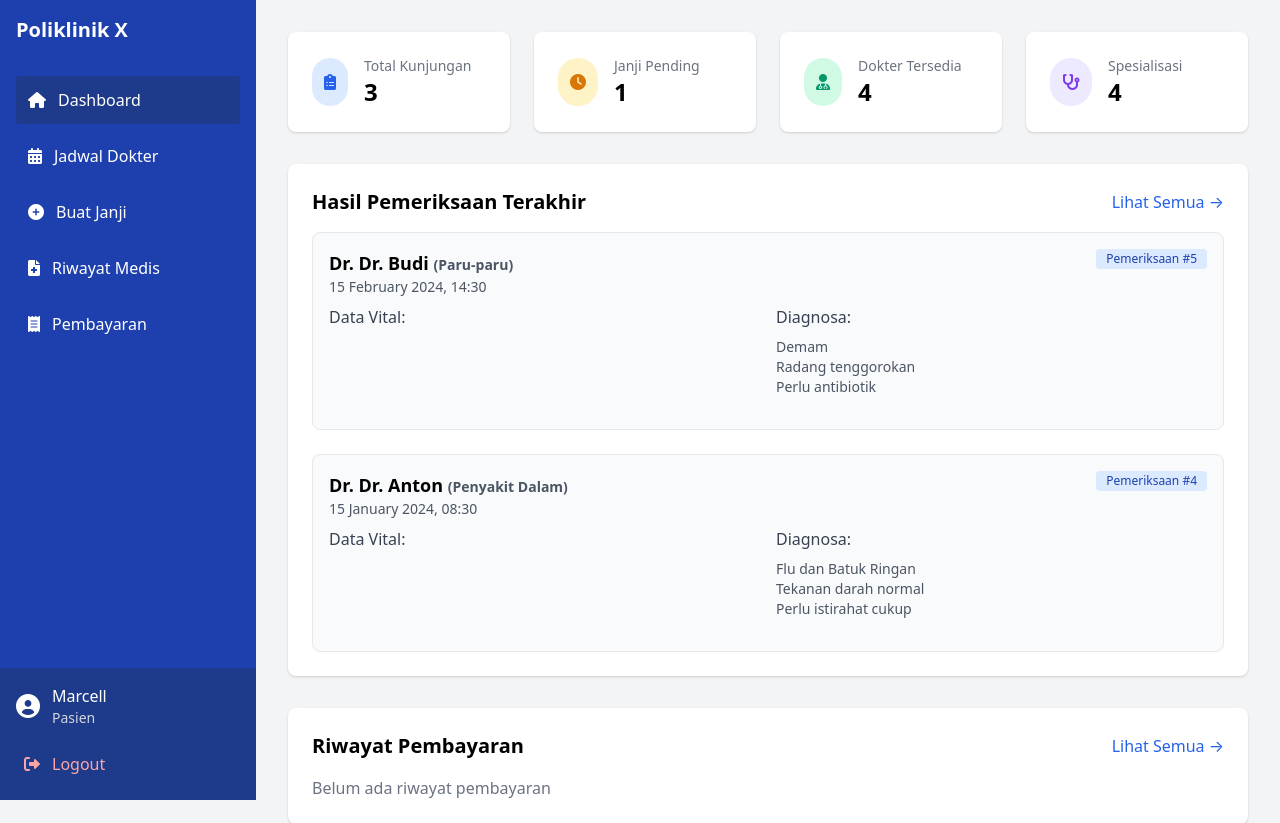
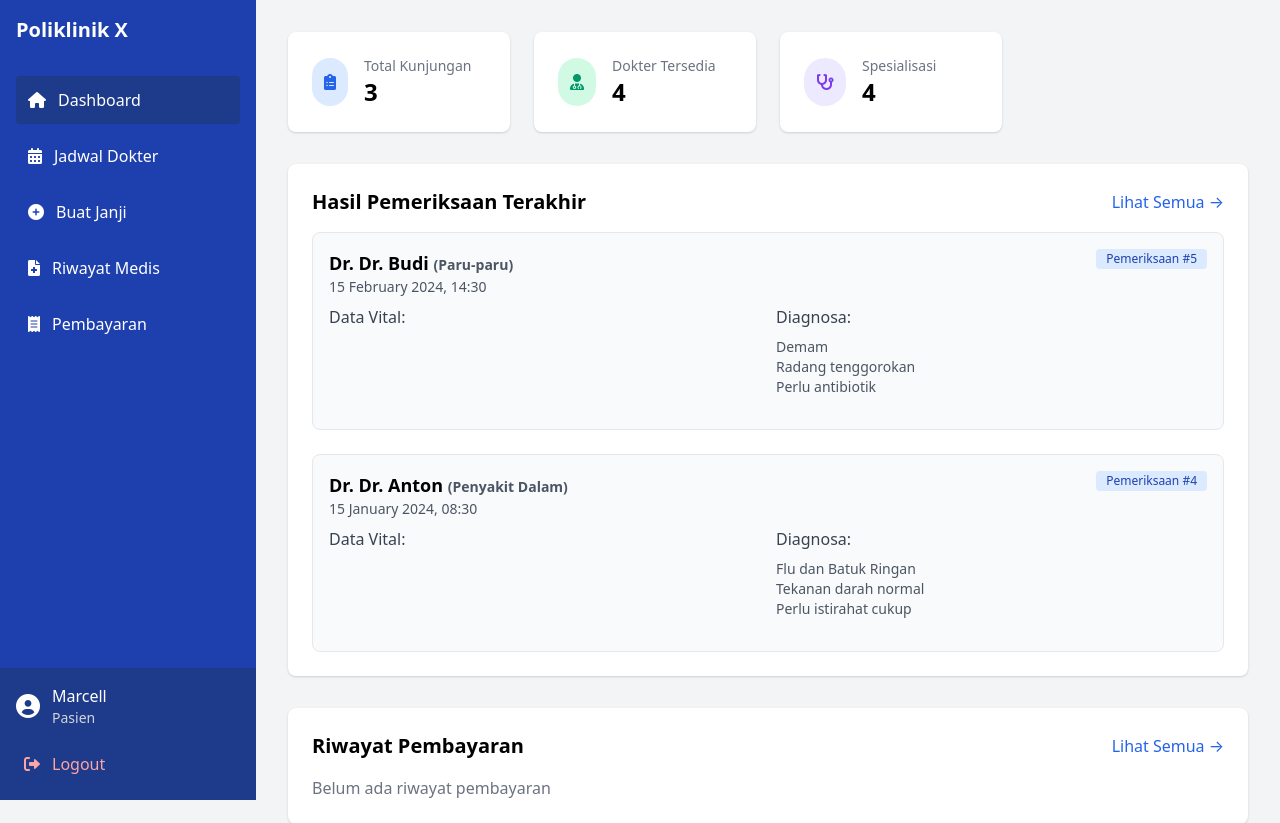
Before and after one commit to Marcellino0/TubesRPL, a PHP site: page /patient/patient_dashboard.php in a window 1280 px wide. Shown: the top 823 px of the page. Run offline with PHP 8.4, Linux system fonts and the light colour scheme; the visitor is signed in with stand-in values (Sample User, id 1); data comes from the database, SQL or seed files in the repository; data that the repository does not hold is empty.

Commit message:
Hapus card janji pending

```diff
--- a/patient/patient_dashboard.php
+++ b/patient/patient_dashboard.php
@@ -148,17 +148,7 @@ $stats = $conn->query($query_stats)->fetch_assoc();
                         </div>
                     </div>
                 </div>
-                <div class="bg-white rounded-lg shadow p-6">
-                    <div class="flex items-center space-x-4">
-                        <div class="bg-yellow-100 p-3 rounded-full">
-                            <i class="fas fa-clock text-yellow-600"></i>
-                        </div>
-                        <div>
-                            <p class="text-gray-500 text-sm">Janji Pending</p>
-                            <p class="text-2xl font-bold"><?php echo $patientData['pending_appointments']; ?></p>
-                        </div>
-                    </div>
-                </div>
+
                 <div class="bg-white rounded-lg shadow p-6">
                     <div class="flex items-center space-x-4">
                         <div class="bg-green-100 p-3 rounded-full">
```
